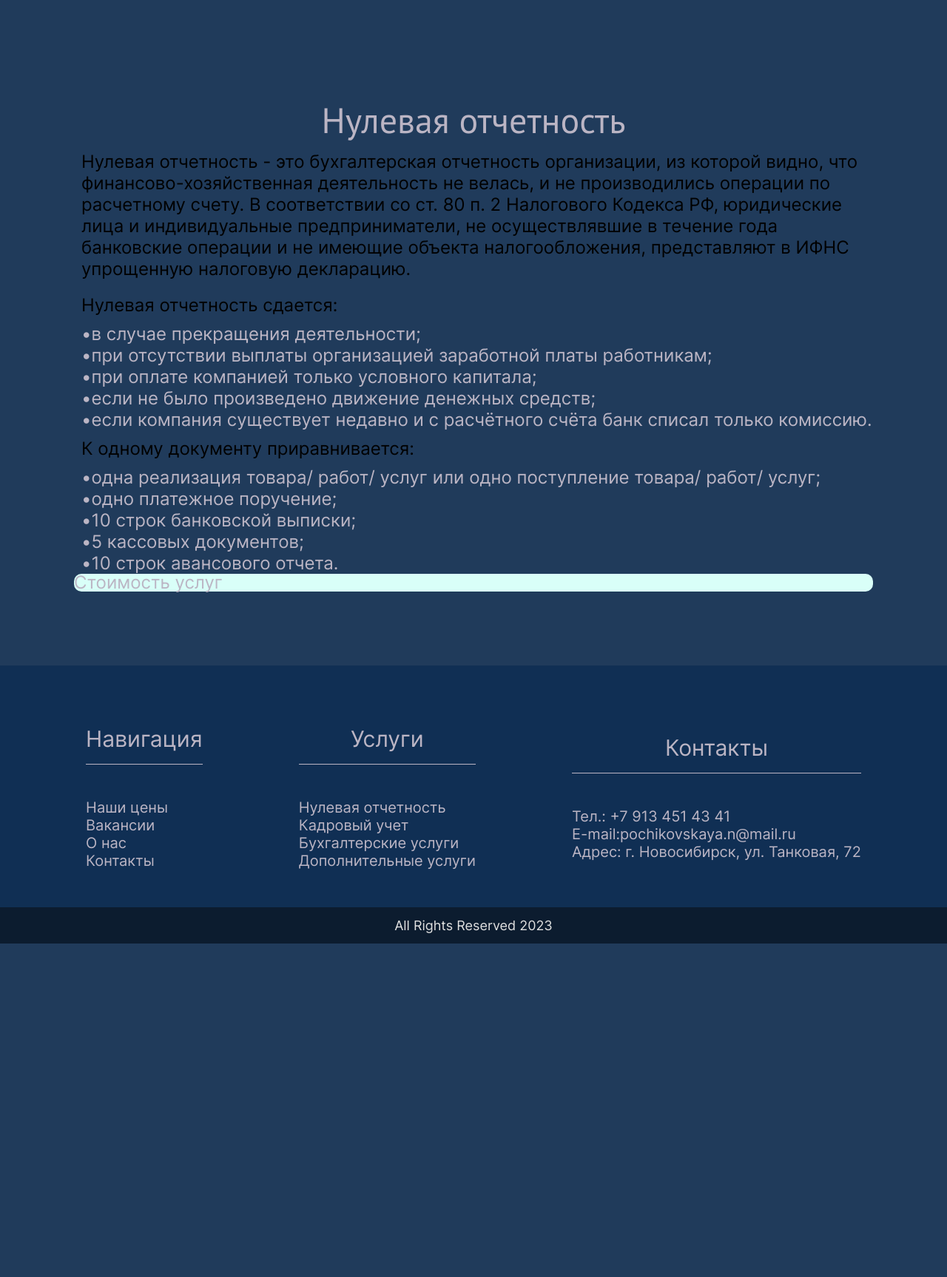
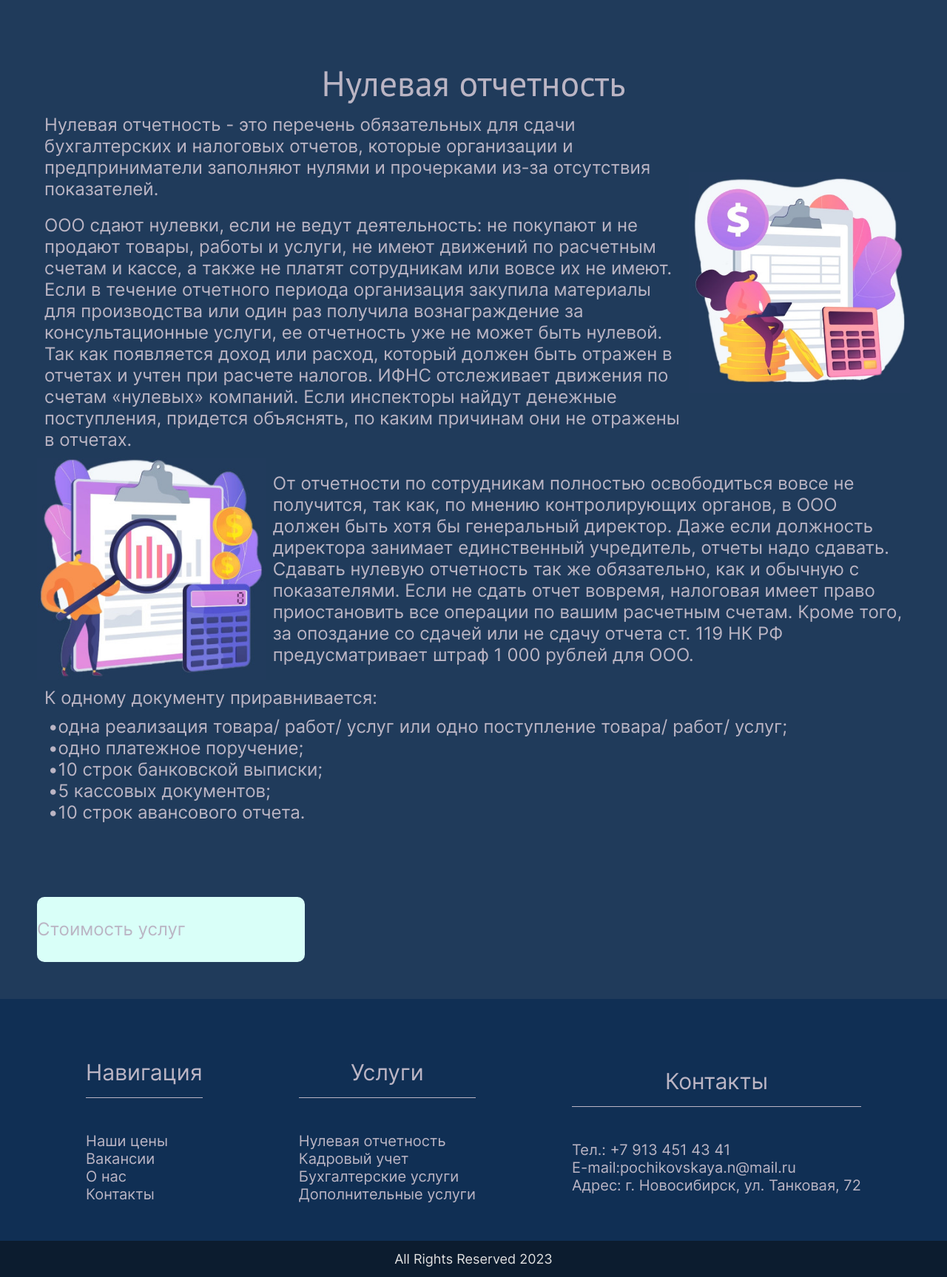
Before and after one commit to ruslan2570/BuhCompany59, a PHP site: page /services/zeroreporting.html in a window 1280 px wide. Shown: the part 150-1877 px from the top of the page at 74% size. Before the commit the page ends 1426 px from the top, so only its background shows below. Run offline with PHP 8.4, Linux system fonts and the light colour scheme.

Commit message:
Две страницы услуг

```diff
--- a/css/style.css
+++ b/css/style.css
@@ -892,7 +892,15 @@ hr {
     font-weight: 400;
     font-size: 24px;
     line-height: 29px;
-    padding: 10px
+    padding: 10px;
+    color: #BBB5C4;
+    text-align: left;
+}
+
+.btn-price{
+    margin-top: 100px;
+    width: 362px;
+    height: 88px;
 }
 
 .description-list>li {
@@ -901,7 +909,17 @@ hr {
     font-weight: 400;
     font-size: 24px;
     line-height: 29px;
-    padding-left: 10px
+    padding-left: 15px;
+}
+
+.service-content-container{
+    display: flex;
+    flex-direction: row;
+    align-items: center;
+}
+
+.service-content-container > img{
+    height: 300px;
 }
 
 .description-list>li::before {
@@ -909,9 +927,8 @@ hr {
 }
 
 .service-description-container {
-    display: flex;
-    flex-direction: column;
-    margin: 100px
+    margin: 50px;
+    text-align: center;
 }
 
 h1 {
@@ -923,7 +940,6 @@ h1 {
     color: #BBB5C4;
     padding-top: 30px;
     line-height: 64px;
-    align-items: center;
 }
 
 h2 {
@@ -1225,6 +1241,10 @@ input[type=file]::file-selector-button:hover {
         padding: 20px;
     }
 
+    .service-content-container{
+        display: flex;
+        flex-direction: column;
+    }
 
     .slide-feed {
         flex-wrap: wrap;
--- a/services/zeroreporting.html
+++ b/services/zeroreporting.html
@@ -8,12 +8,12 @@
     <meta name="viewport" content="width=device-width, initial-scale=1.0">
     <title>Бухгалтерские услуги - <БухСервис> &quot;59&quot;</title>
     <meta name='robots' content='index, follow, max-image-preview:large, max-snippet:-1, max-video-preview:-1' />
-<link rel="stylesheet" href="/css/style.css">
+    <link rel="stylesheet" href="/css/style.css">
 </head>
 
 <body>
     <header class="header">
-        <a  href="/index.html">
+        <a href="/index.html">
             <img class="logo" src="/img/templogo.png">
         </a>
         <nav class="header-links">
@@ -44,7 +44,7 @@
                         <input type="text" id="name" name="name" placeholder="Иван" required />
                     </div>
                     <div class="form-control">
-                        <label for="phone" id="label-phone" >
+                        <label for="phone" id="label-phone">
                             Телефон
                         </label>
                         <input type="phone" id="phone" name="phone" placeholder="+7..." required />
@@ -53,7 +53,7 @@
                         <label for="email" id="label-email">
                             Электронная почта
                         </label>
-                        <input type="email" id="email" name="email"/>
+                        <input type="email" id="email" name="email" />
                     </div>
                     </li>
                     <button class="btn btn-form">Оставить заявку</button>
@@ -66,20 +66,51 @@
     <main class="service-description-container">
         <h1>Нулевая отчетность</h1>
 
-        <p class="service-description">
-            Нулевая отчетность - это бухгалтерская отчетность организации, из которой видно, что финансово-хозяйственная
-            деятельность не велась, и не производились операции по расчетному счету. В соответствии со ст. 80 п. 2
-            Налогового Кодекса РФ, юридические лица и индивидуальные предприниматели, не осуществлявшие в течение года
-            банковские операции и не имеющие объекта налогообложения, представляют в ИФНС упрощенную налоговую
-            декларацию.</p>
-        <p class="service-description">Нулевая отчетность сдается:</p>
-        <ul class="description-list">
-            <li>в случае прекращения деятельности;</li>
-            <li>при отсутствии выплаты организацией заработной платы работникам;</li>
-            <li>при оплате компанией только условного капитала;</li>
-            <li>если не было произведено движение денежных средств;</li>
-            <li>если компания существует недавно и с расчётного счёта банк списал только комиссию.</li>
-        </ul>
+
+        <div class="service-content-container">
+            <div>
+                <p class="service-description">
+                    Нулевая отчетность - это перечень обязательных для сдачи бухгалтерских и налоговых отчетов, которые
+                    организации и предприниматели заполняют нулями и прочерками из-за отсутствия показателей. </p>
+
+                <p class="service-description">
+                    ООО сдают нулевки, если не ведут деятельность: не покупают и не продают товары, работы и услуги, не
+                    имеют
+                    движений по расчетным счетам и кассе, а также не платят сотрудникам или вовсе их не имеют.
+                    Если в течение отчетного периода организация закупила материалы для производства или один раз
+                    получила
+                    вознаграждение за консультационные услуги, ее отчетность уже не может быть нулевой. Так как
+                    появляется
+                    доход
+                    или расход, который должен быть отражен в отчетах и учтен при расчете налогов. ИФНС отслеживает
+                    движения
+                    по
+                    счетам «нулевых» компаний. Если инспекторы найдут денежные поступления, придется объяснять, по каким
+                    причинам они не отражены в отчетах.</p>
+            </div>
+
+            <img src="/img/zeroaccounting1.jpg">
+
+        </div>
+
+        <div class="service-content-container">
+
+            <img src="/img/zeroaccounting2.jpg">
+
+            <p class="service-description">
+                От отчетности по сотрудникам полностью освободиться вовсе не получится,
+                так как, по мнению контролирующих органов, в ООО должен быть хотя
+                бы генеральный директор. Даже если должность директора занимает единственный учредитель, отчеты надо
+                сдавать.
+                Сдавать нулевую отчетность так же обязательно, как и обычную с показателями. Если не сдать отчет
+                вовремя, налоговая имеет право приостановить все операции по вашим расчетным счетам.
+                Кроме того, за опоздание со сдачей или не сдачу отчета ст. 119 НК РФ предусматривает штраф 1 000
+                рублей для ООО.</p>
+
+
+
+
+        </div>
 
         <p class="service-description">К одному документу приравнивается:</p>
         <ul class="description-list">
@@ -131,6 +162,6 @@
         </div>
     </footer>
     <script src="/js/modal.js"></script>
-<script src="/js/sticky.js"></script>
+    <script src="/js/sticky.js"></script>
 
 </body>
```
Also changed, not shown: services/accounting.html (+43 -12 lines), img/accounting1.jpg (added), img/accounting2.jpg (added), img/zeroaccounting1.jpg (added), img/zeroaccounting2.jpg (added).
